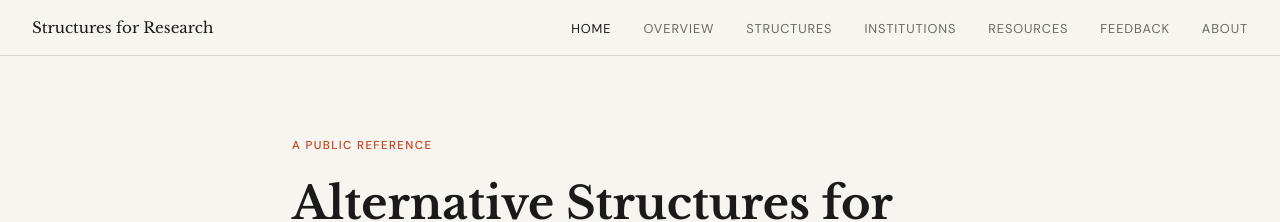
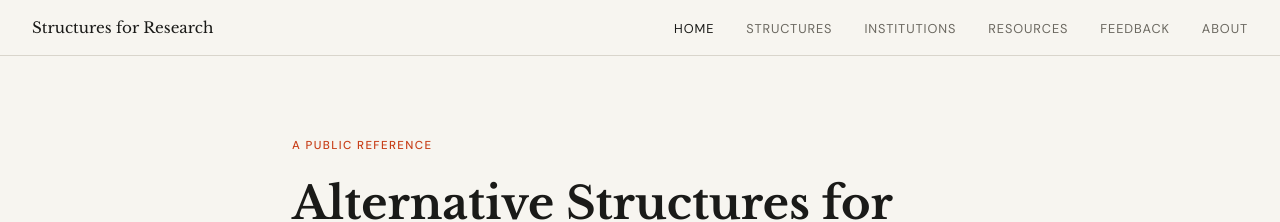
Before and after one commit to biancale4/structuresforresearch.com, a Jekyll site: the page built from index.html, in a window 1280 px wide. Shown: the top 222 px of the page. Built offline with Jekyll 4.4.1, drawn with Linux system fonts in a browser that asks for light colours.

Commit message:
Update default.html

```diff
--- a/_layouts/default.html
+++ b/_layouts/default.html
@@ -60,7 +60,6 @@
   <a class="nav-logo" href="/">Structures for Research</a>
   <ul class="nav-links">
     <li><a href="/" {% if page.url == '/' %}class="active"{% endif %}>Home</a></li>
-    <li><a href="/overview.html" {% if page.url contains 'about' %}class="active"{% endif %}>Overview</a></li>
     <li><a href="/structures.html" {% if page.url contains 'structures' %}class="active"{% endif %}>Structures</a></li>
     <li><a href="/institutions.html" {% if page.url contains 'institutions' %}class="active"{% endif %}>Institutions</a></li>
     <li><a href="/resources.html" {% if page.url contains 'resources' %}class="active"{% endif %}>Resources</a></li>
```
